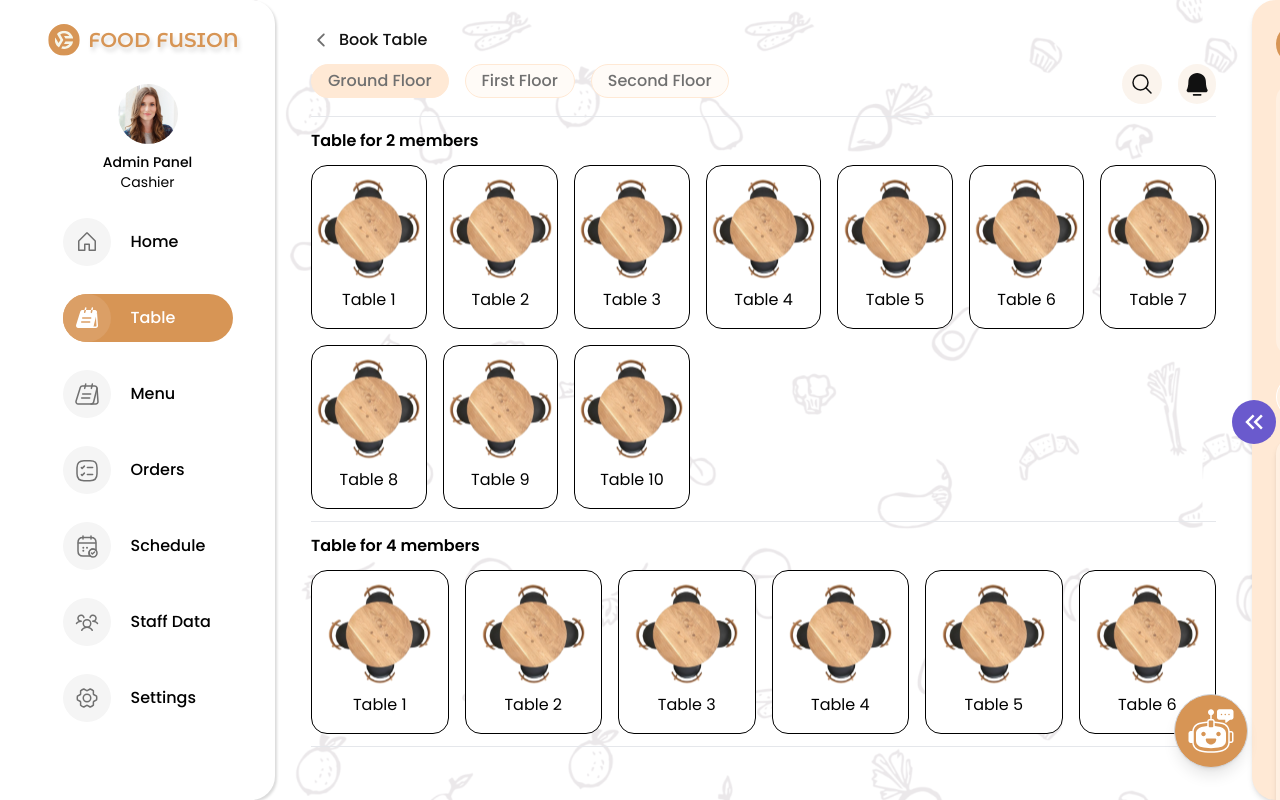
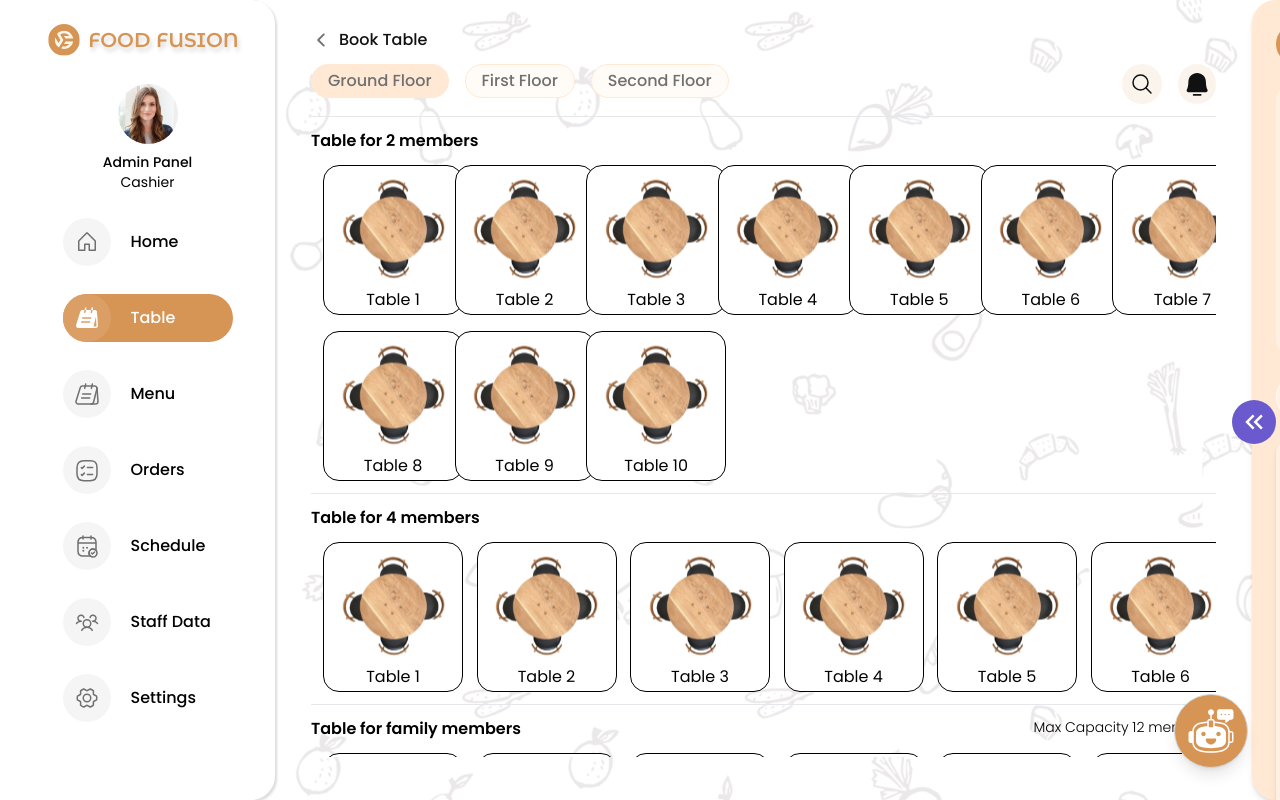
Before and after one commit to razikkhan98/Front-food-fusion, a React (Create React App) app: page /table in a window 1280 px wide. Built offline with nearby package versions, Linux system fonts and the light colour scheme.

Commit message:
working on table 24-2-25

```diff
--- a/src/App.css
+++ b/src/App.css
@@ -822,8 +822,12 @@ height & Width CSS
 .rightside-panel {
   width: 360px;
 }
+.table-card{
+  width: 140px;
+  height: 150px;
+}
 
-.table img {
+.table-card .table-img {
   width: 105px;
   height: 102px;
 }
--- a/src/Components/Common/TableCard/tableCard.jsx
+++ b/src/Components/Common/TableCard/tableCard.jsx
@@ -9,7 +9,7 @@ import { Link } from "react-router-dom";
 import { connect, useDispatch } from "react-redux";
 import { TableNoRedux } from "../../Redux/Slice/Table/tableDetailSlice";
 
-const TableCard = ({ tableNo, index, tableStatus, tableBooking,tableDetail }) => {
+const TableCard = ({ tableNo, index, tableStatus, tableBooking, tableDetail }) => {
   const dispatch = useDispatch();
 
   // =========
@@ -24,9 +24,9 @@ const TableCard = ({ tableNo, index, tableStatus, tableBooking,tableDetail }) =>
       {/* // ------- booked table ------- */}
       {tableStatus === "book" || tableDetail?.orderStatus === "book" ? (
         <>
-          <div className=" flex items-center">
-            <Link className="w-36 h-40" to={`/order/${tableDetail?.tableNo || tableNo}`}>
-              <div className="px-3 py-2 bg-white rounded-2xl shadow-lg cashier-light-bg-color h-full ">
+          <div className=" flex items-center mx-3 w-36">
+            <Link className="" to={`/order/${tableDetail?.tableNo || tableNo}`}>
+              <div className="px-3 py-2 bg-white rounded-2xl shadow-lg cashier-light-bg-color h-full table-card">
                 <div className="flex justify-between">
                   <div>
                     <span className="bg-white rounded-lg px-2 hidden">
@@ -40,8 +40,8 @@ const TableCard = ({ tableNo, index, tableStatus, tableBooking,tableDetail }) =>
                 </div>
                 <div className="flex justify-between">
                   <div>
-                    <h2 className="text-xs ">Table {tableDetail?.tableNo || "7" }</h2>
-                    <p className="text-xs font-medium">{tableDetail?.customerName || "MR Rohan" }</p>
+                    <h2 className="text-xs ">Table {tableDetail?.tableNo || "7"}</h2>
+                    <p className="text-xs font-medium">{tableDetail?.customerName || "MR Rohan"}</p>
                   </div>
                   <div className="bg-[#ffffff4d] p-2 rounded-lg h-full">
                     <img className="" src={recipt} alt="" />
@@ -63,9 +63,9 @@ const TableCard = ({ tableNo, index, tableStatus, tableBooking,tableDetail }) =>
       ) : tableStatus === "pending" ? (
         <>
           {/* ------- pending table ------- */}
-          <div className=" flex items-center ">
-            <Link className="w-36 h-40" to={`/order/${tableNo}`}>
-              <div className="px-3 py-2 bg-white rounded-2xl shadow-lg cashier-light-bg-color h-full">
+          <div className=" flex items-center mx-3 w-36">
+            <Link className="" to={`/order/${tableNo}`}>
+              <div className="px-3 py-2 bg-white rounded-2xl shadow-lg cashier-light-bg-color h-full table-card">
                 <div className="flex justify-between">
                   <div>
                     <span className="bg-white text-xs font-medium rounded-lg px-2 hidden">
@@ -102,9 +102,9 @@ const TableCard = ({ tableNo, index, tableStatus, tableBooking,tableDetail }) =>
       ) : tableStatus === "process" ? (
         <>
           {/* ------- process table ------- */}
-          <div className=" flex items-center ">
-            <Link className="w-36 h-40" to={`/order/${tableNo}`}>
-              <div className=" px-3 py-2 bg-white rounded-2xl shadow-lg cashier-light-bg-color h-full  ">
+          <div className=" flex items-center mx-3 w-36">
+            <Link className="" to={`/order/${tableNo}`}>
+              <div className=" px-3 py-2 bg-white rounded-2xl shadow-lg cashier-light-bg-color h-full table-card">
                 <div className="flex justify-between my-1">
                   <div>
                     <span className="bg-white rounded-lg px-2">22:10</span>
@@ -127,16 +127,16 @@ const TableCard = ({ tableNo, index, tableStatus, tableBooking,tableDetail }) =>
       ) : tableStatus === "reserve" || tableDetail?.orderStatus === "reserve" ? (
         <>
           {/* ------- reserve table ------- */}
-          <div className=" flex items-center ">
-            <Link className="w-36 h-40" to={`/order/${tableDetail?.tableNo || tableNo}`}>
-              <div className=" px-3 py-2 bg-white rounded-2xl shadow-lg cashier-light-bg-color h-full  ">
+          <div className="flex items-center mx-3 w-36">
+            <Link className="" to={`/order/${tableDetail?.tableNo || tableNo}`}>
+              <div className="px-3 py-2 bg-white rounded-2xl shadow-lg cashier-light-bg-color h-full table-card">
                 <div className="flex justify-between">
                   <div>
                     <span className="bg-white rounded-lg px-2 hidden">
                       22:10
                     </span>
                   </div>
-                  <img src={calender} alt="" />
+                  <img src={calender} alt="Loading" />
                 </div>
                 <div className="flex justify-center mt-1 mb-3">
                   <img className="w-16" src={Table} alt="Loading" />
@@ -152,8 +152,8 @@ const TableCard = ({ tableNo, index, tableStatus, tableBooking,tableDetail }) =>
         </div> */}
                 <div className="text-center">
                   <span className="text-xs">
-                    Table {tableDetail?.tableNo || "7" }{" "}
-                    <span className="font-medium text-xs">{tableDetail?.customerName || "MR Rohan" }</span>
+                    Table {tableDetail?.tableNo || "7"}{" "}
+                    <span className="font-medium text-xs">{tableDetail?.customerName || "MR Rohan"}</span>
                   </span>
                   <h5 className="text-xs font-semibold text-red-700">
                     Reserved
@@ -164,15 +164,15 @@ const TableCard = ({ tableNo, index, tableStatus, tableBooking,tableDetail }) =>
           </div>
         </>
       ) : (
-        <div className="flex items-center">
+        <div className="flex items-center mx-3 w-36">
           <Link
-            className="w-36 h-40 table"
+            className=""
             to={`/order/${tableNo}`}
             onClick={() => HandleTableNo(tableNo)}
           >
-            <div className="py-2 px-1 bg-white border border-black rounded-2xl ">
+            <div className="py-2 px-1 bg-white border border-black rounded-2xl table-card">
               <div className="flex justify-center mt-1 ">
-                <img src={Table} alt="Loading" />
+                <img src={Table} className="table-img mx-2" alt="Loading" />
               </div>
               <div className="text-center my-2">
                 <span className="">Table {tableNo}</span>
```
